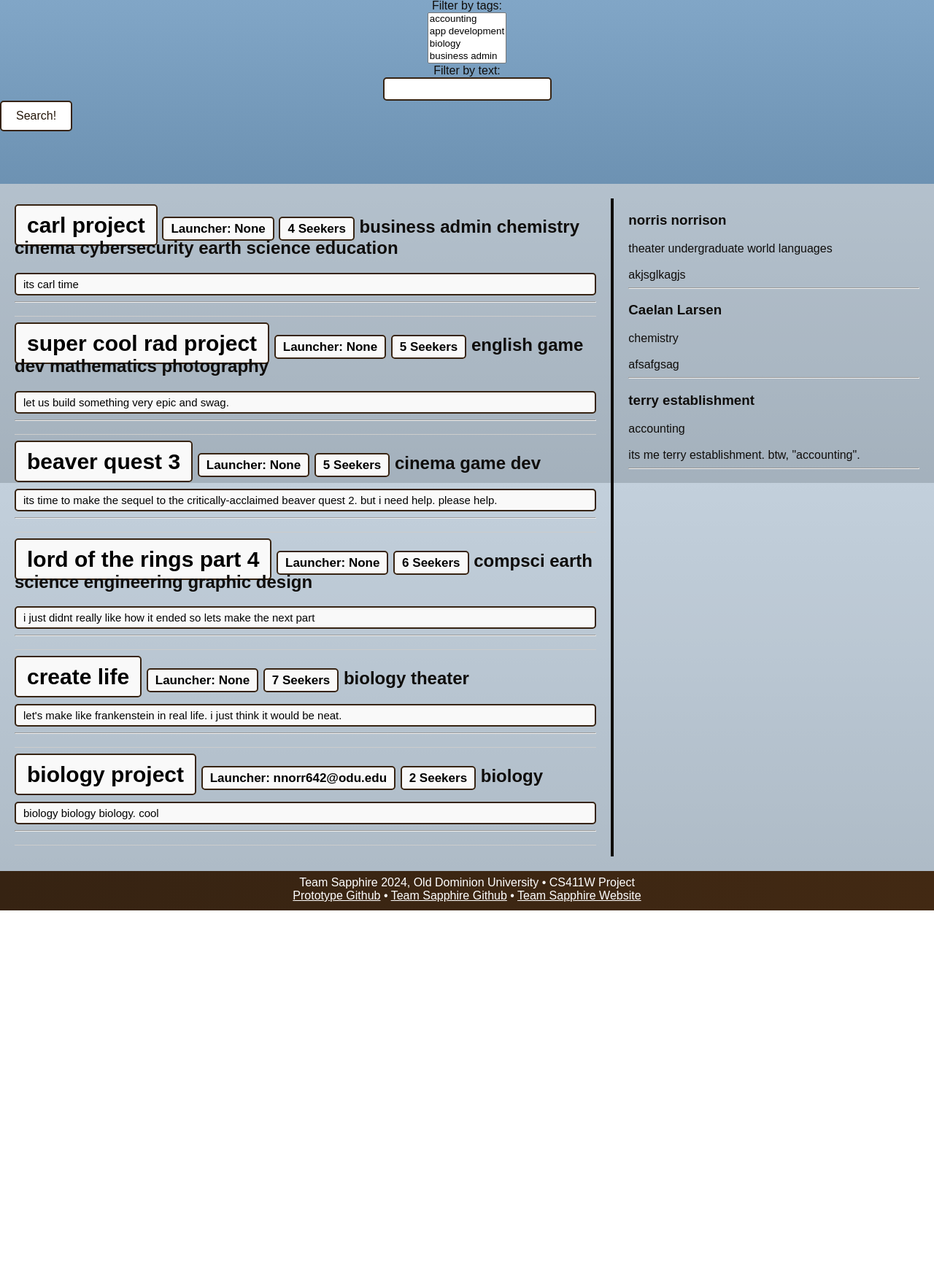
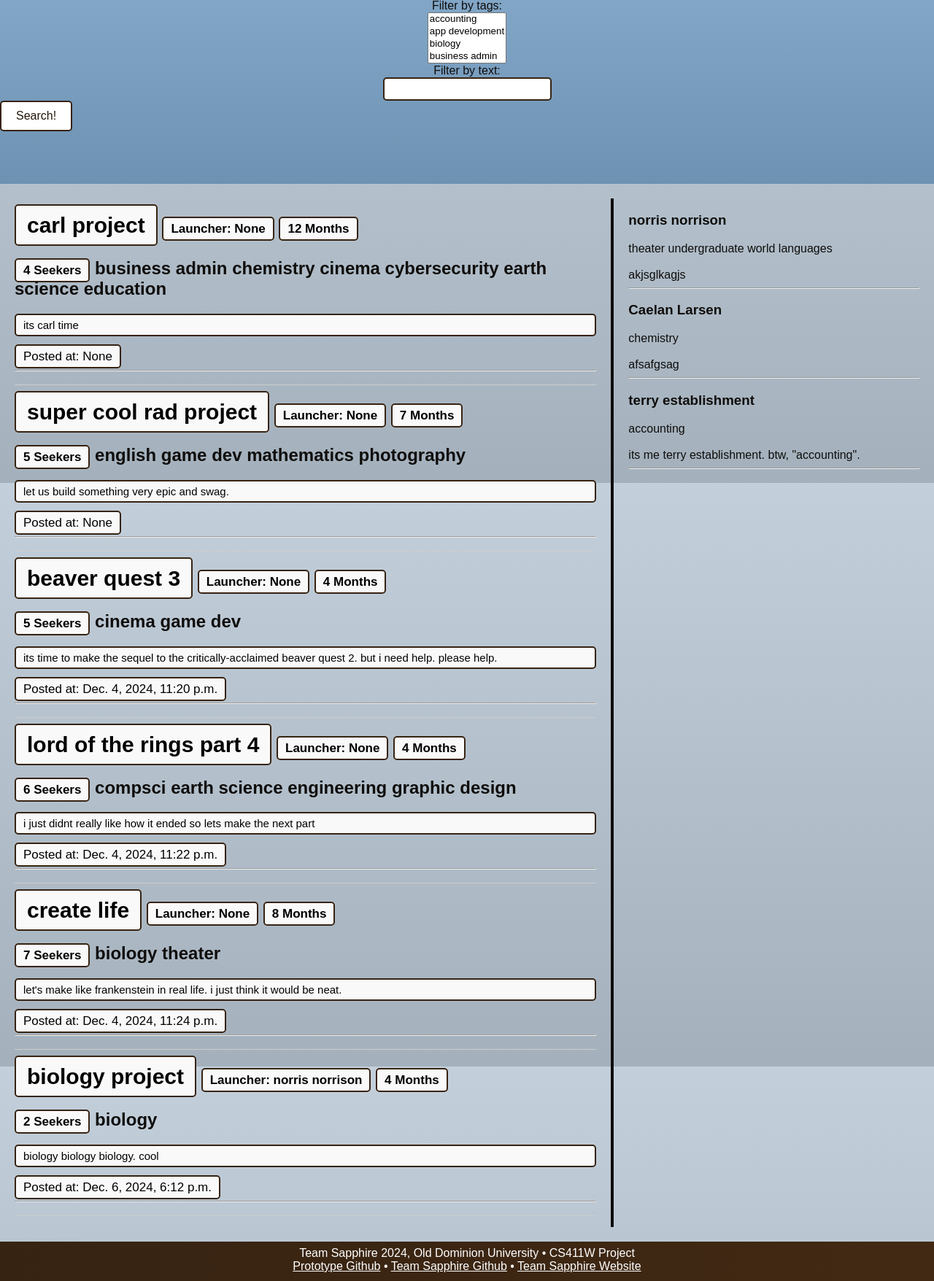
Before and after one commit to zwasique/F24-Sapphire, a Django app: page /search/ in a window 1280 px wide. Shown: the part 138-1894 px from the top of the page at 73% size. Before the commit the page ends 1386 px from the top, so only its background shows below. Run offline with Django 5.2, Linux system fonts and the light colour scheme; data comes from the database, SQL or seed files in the repository; both versions use the stored data as it was after the commit.

Commit message:
updating formatting

```diff
--- a/UConnect/database/models.py
+++ b/UConnect/database/models.py
@@ -28,7 +28,7 @@ class User(
     tags = models.ManyToManyField(Tag, max_length=6)
 
     def __str__(self):
-        return self.school_email
+        return self.first_name + " " + self.last_name
 
 
 class UserPost(models.Model):  # made this sinfular
--- a/UConnect/database/templates/database/pages/search.html
+++ b/UConnect/database/templates/database/pages/search.html
@@ -139,6 +139,9 @@
                 <h2>
                 <span class="project-name">{{ post.project_name }}</span>
                 <span class="post-author">Launcher: {{ post.author }}</span>
+                <span class="num-required">{{ post.project_length }} Months</span>
+                <br> <br>
+
                 <span class="num-required">{{ post.num_required }} Seekers</span>
                 {% for tag in post.tags.all %}
                   <span class="tags-style"><td>{{ tag.name }}</td></span>
@@ -147,6 +150,8 @@
               <div class="post-class">
               {{ post.post_body }}
               </div>
+              <br>
+              <span class="num-required">Posted at: {{ post.publish_datetime }}</span>
                <hr>
                 </div>
              {% endfor %}
```
Also changed, not shown: UConnect/db.sqlite3.
